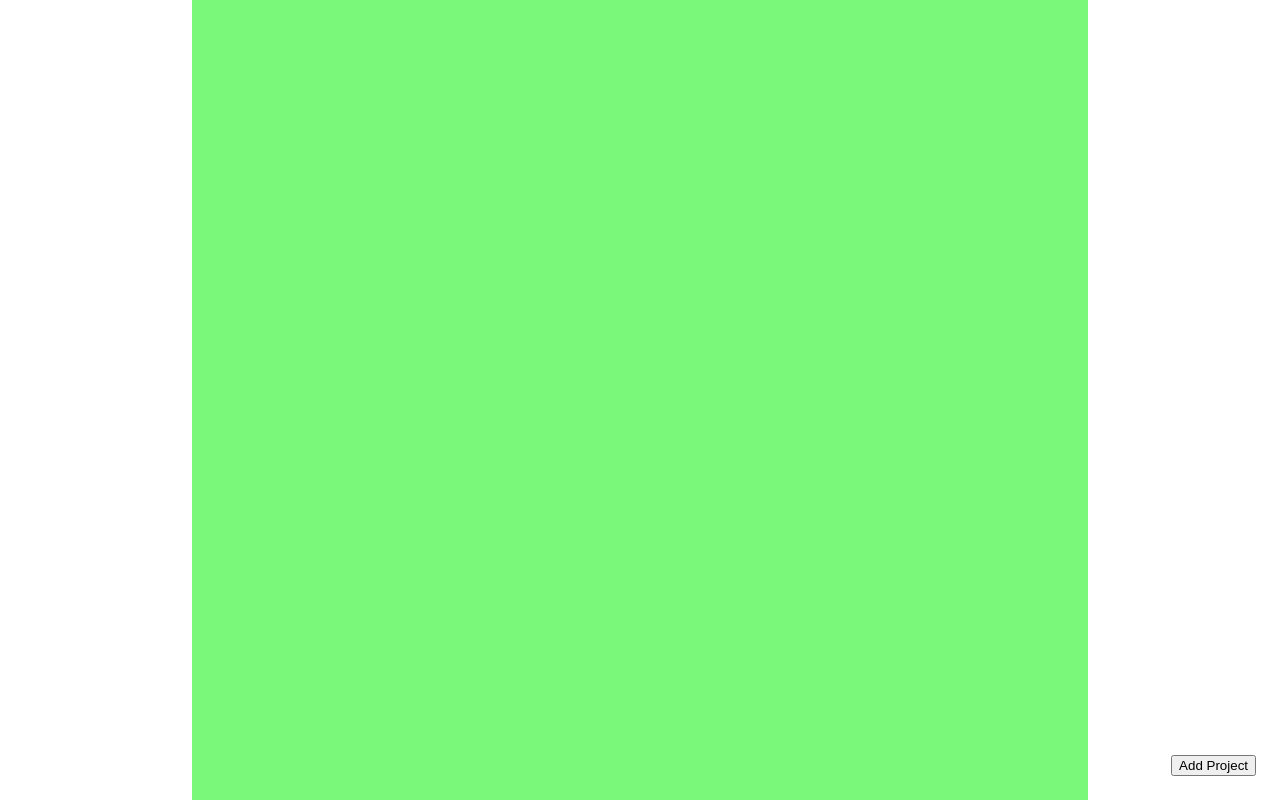
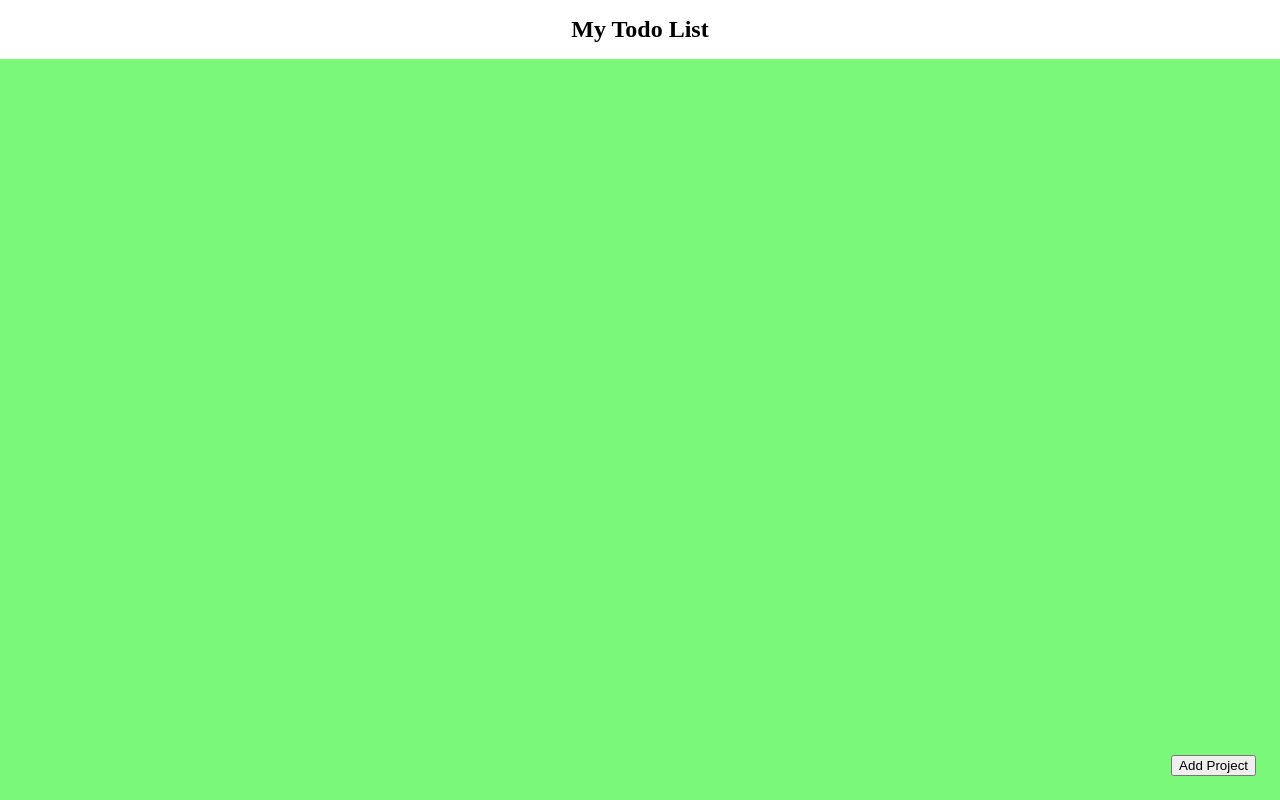
Before and after one commit to Miran-Mirantee/Todo-List, a website built with webpack: page src/html/index.html in a window 1280 px wide. Built offline with nearby package versions, Linux system fonts and the light colour scheme.

Commit message:
Add header and content container

```diff
--- a/src/scripts/displayProject.js
+++ b/src/scripts/displayProject.js
@@ -6,8 +6,9 @@ import setAttributes from "./setAttrs";
 // create a list of projects
 const _createProjectList = (() => {
     const projectList = document.createElement('div');
+    const contentContainer = document.querySelector('.content.container');
     projectList.classList.add('project', 'list');
-    document.body.prepend(projectList);
+    contentContainer.append(projectList);
 })();
 
 // display a project displaying a list of todo
--- a/src/scripts/index.js
+++ b/src/scripts/index.js
@@ -1,3 +1,4 @@
+import { header, content } from "./ui";
 import displayProject from "./displayProject";
 import projectList from "./projectList";
 import "./addProject";
--- /dev/null
+++ b/src/scripts/ui.js
@@ -0,0 +1,20 @@
+const header = (() => {
+    const container = document.createElement('div');
+    container.classList.add('header', 'container');
+    const text = document.createElement('div');
+    text.classList.add('header', 'text');
+    text.textContent = 'My Todo List';
+    container.append(text);
+    document.body.append(container);
+})();
+
+const content = (() => {
+    const container = document.createElement('div');
+    container.classList.add('content', 'container');
+    document.body.append(container);
+})();
+
+export {
+    header,
+    content,
+};
--- a/src/style/style.css
+++ b/src/style/style.css
@@ -3,14 +3,32 @@ body{
     display: flex;
     flex-direction: column;
     align-items: center;
+    background-color: rgb(122, 248, 122);
 
     /* temp */
     height: 100vh;
-    gap: 32px;
+    /* gap: 32px; */
 }
 
 .hidden{
     display: none!important;
+}
+
+.header.container{
+    display: flex;
+    justify-content: center;
+    background-color: white;
+    padding: 16px;
+    width: 100%;
+}
+
+.header.text {
+    font-size: 24px;
+    font-weight: bold;
+}
+
+.content.container{
+    display: flex;
 }
 
 .top-panel{
@@ -43,12 +61,12 @@ body{
     display: flex;
     justify-content: center;
     align-items: center;
-    background-color: rgb(122, 248, 122);
     flex-wrap: wrap;
+    padding: 16px;
 
     /* temp */
-    height: 100vh;
-    width: 70vw;
+    /* height: 100vh; */
+    /* width: 70vw; */
     gap: 32px;
 }
 
```
Also changed, not shown: dist/index.bundle.js.
